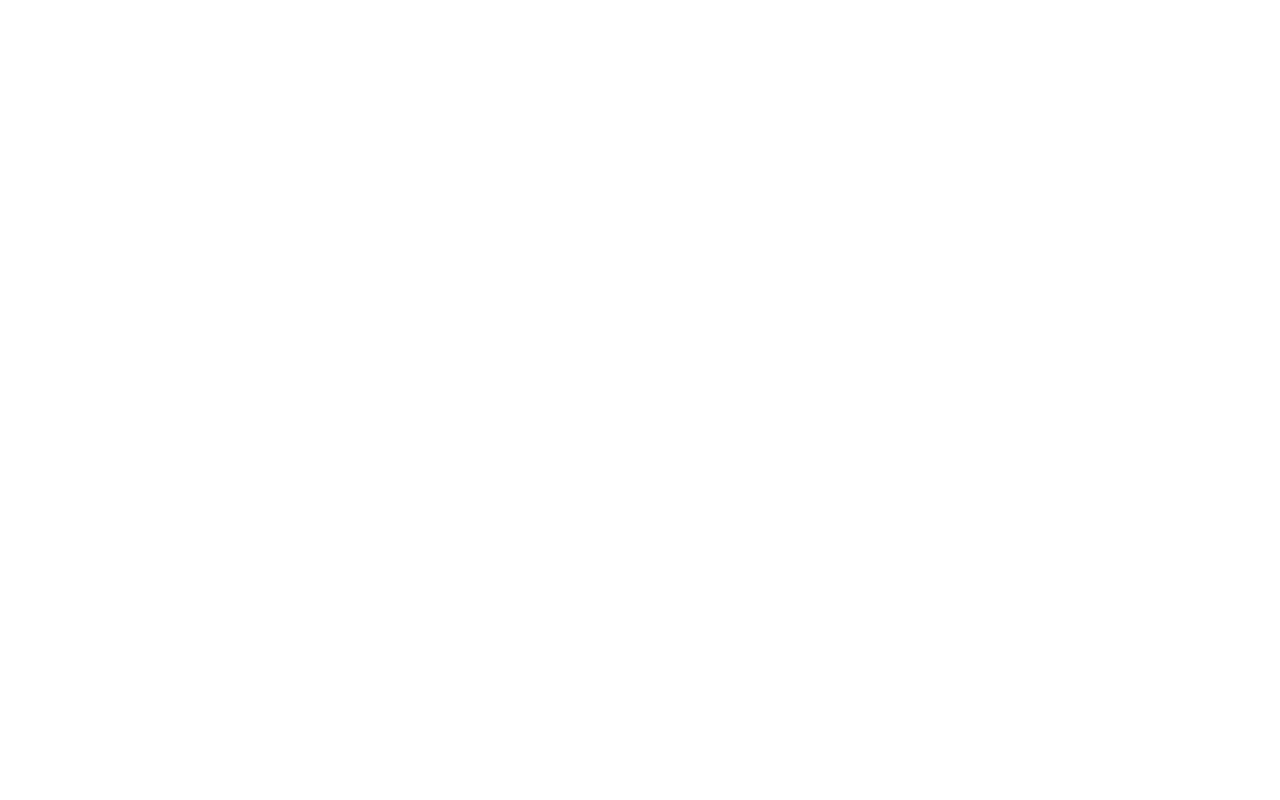
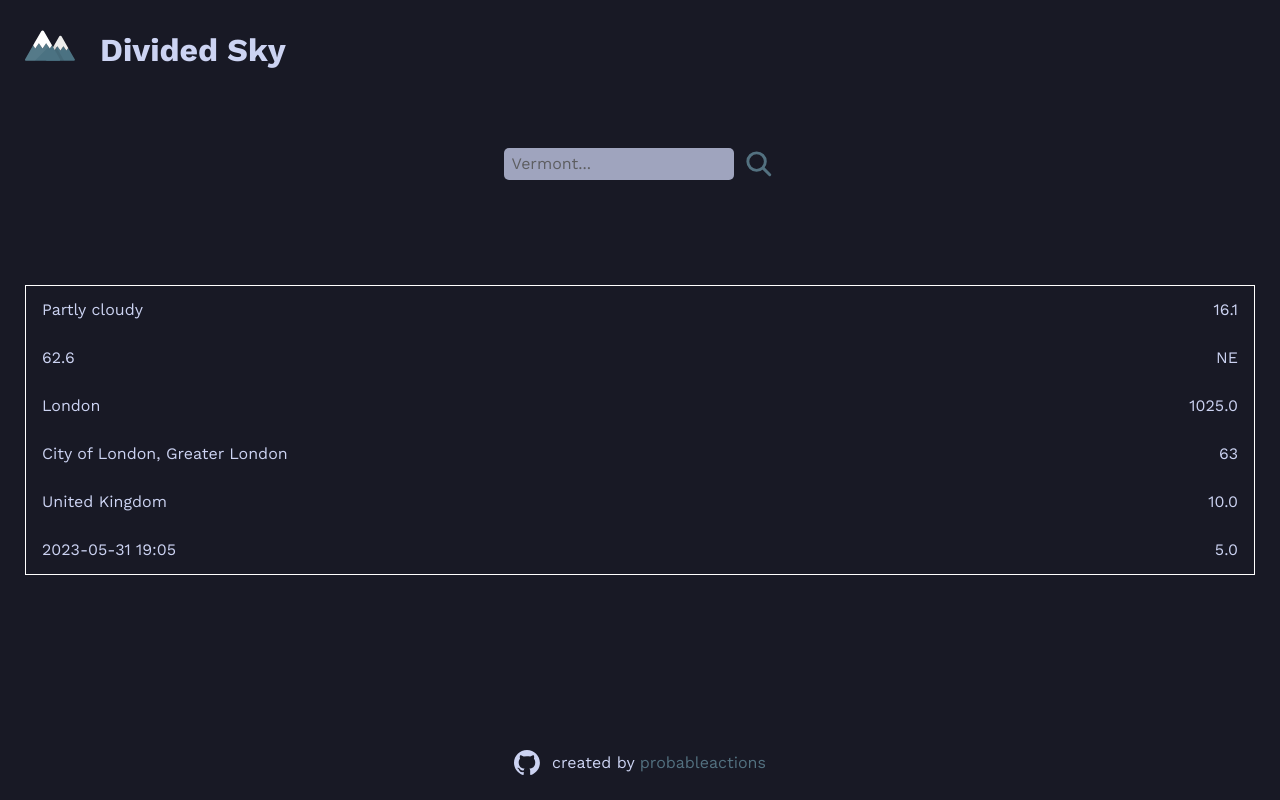
Before and after one commit to jlyon12/weather-app, a website built with webpack: page src/template.html in a window 1280 px wide. Built offline with nearby package versions, Linux system fonts and the light colour scheme.

Commit message:
Create basic HTML, CSS layout for current weather

```diff
--- a/src/styles/main.scss
+++ b/src/styles/main.scss
@@ -0,0 +1,126 @@
+/* work-sans-300 - latin */
+@font-face {
+	font-display: swap; /* Check https://developer.mozilla.org/en-US/docs/Web/CSS/@font-face/font-display for other options. */
+	font-family: 'Work Sans';
+	font-style: normal;
+	font-weight: 300;
+	src: url('../assets/fonts/work-sans-v18-latin-300.woff2') format('woff2'); /* Chrome 36+, Opera 23+, Firefox 39+, Safari 12+, iOS 10+ */
+}
+
+/* work-sans-regular - latin */
+@font-face {
+	font-display: swap; /* Check https://developer.mozilla.org/en-US/docs/Web/CSS/@font-face/font-display for other options. */
+	font-family: 'Work Sans';
+	font-style: normal;
+	font-weight: 400;
+	src: url('../assets/fonts/work-sans-v18-latin-regular.woff2') format('woff2'); /* Chrome 36+, Opera 23+, Firefox 39+, Safari 12+, iOS 10+ */
+}
+
+/* work-sans-700 - latin */
+@font-face {
+	font-display: swap; /* Check https://developer.mozilla.org/en-US/docs/Web/CSS/@font-face/font-display for other options. */
+	font-family: 'Work Sans';
+	font-style: normal;
+	font-weight: 700;
+	src: url('../assets/fonts/work-sans-v18-latin-700.woff2') format('woff2'); /* Chrome 36+, Opera 23+, Firefox 39+, Safari 12+, iOS 10+ */
+}
+
+$ff-primary: 'Work Sans', sans-serif;
+$clr-background: #181925;
+$clr-text: #ccd3f2;
+$clr-accent: #537180;
+
+body {
+	font-family: $ff-primary;
+	background-color: $clr-background;
+	color: #ccd3f2;
+}
+.page-wrapper {
+	min-height: 100vh;
+	padding: 25px;
+	display: grid;
+	grid-template-areas: 'header' 'main' 'footer';
+	grid-template-rows: min-content auto min-content;
+}
+.header {
+	display: grid;
+	grid-auto-flow: column;
+	justify-content: start;
+	place-items: center;
+	gap: 25px;
+	&__logo {
+		height: 50px;
+	}
+}
+
+.main {
+	display: grid;
+	gap: 2rem;
+
+	&__form {
+		display: grid;
+		grid-auto-flow: column;
+		place-content: center;
+		place-items: center;
+		gap: 0.5rem;
+		input[type='text'] {
+			background-color: $clr-text;
+			color: $clr-accent;
+			opacity: 0.75;
+			border: transparent !important;
+			border-radius: 5px;
+			padding: 0.25rem 0.5rem;
+			height: min-content;
+		}
+		button {
+			background-color: transparent;
+			border: transparent !important;
+			padding: 0;
+
+			img {
+				height: 35px;
+			}
+		}
+		img:hover {
+			transform: scale(1.1);
+		}
+	}
+
+	&__current-section {
+		border: 1px solid white;
+		display: grid;
+		grid-auto-flow: column;
+		grid-template-columns: repeat(2, 1fr);
+		justify-content: space-between;
+		padding: 0 1rem;
+		&__preview {
+			display: grid;
+			justify-items: start;
+			align-items: center;
+		}
+		&__details {
+			display: grid;
+			justify-items: end;
+			align-items: center;
+		}
+	}
+}
+
+.footer {
+	display: grid;
+	grid-auto-flow: column;
+	place-content: center;
+	place-items: center;
+	gap: 12.5px;
+	&__icon {
+		height: 25px;
+	}
+	&__link {
+		text-decoration: none;
+		color: $clr-accent;
+	}
+	&__link:hover {
+		text-decoration: underline;
+		text-underline-offset: 0.25rem;
+	}
+}
--- a/src/template.html
+++ b/src/template.html
@@ -11,7 +11,46 @@
 </head>
 
 <body>
+    <div class="page-wrapper">
+        <header class="header">
+            <img class="header__logo" src="./assets/images/mountain-logo.svg" alt="mountain-logo">
+            <h1 class="header__title">Divided Sky</h1>
+        </header>
+        <main class="main">
+            <form method="GET" action="" class="main__form" id="locationForm">
+                <label for="location" class="form-control">
+                    <input type="text" id="location" name="location" placeholder="Vermont...">
+                </label>
 
+
+                <button class="button" type="submit"><img src="./assets/images/search-icon.svg" alt=""></button>
+            </form>
+            <div class="main__current-section">
+                <div class="main__current-section__preview">
+                    <p id="conditonTextOutput">Partly cloudy</p>
+                    <p id="currentTempOutput">62.6</p>
+                    <p id="nameOutput">London</p>
+                    <p id="regionOutput">City of London, Greater London</p>
+                    <p id="countryOutput">United Kingdom</p>
+                    <p id="localTimeOutput">2023-05-31 19:05</p>
+                </div>
+                <div class="main__current-section__details">
+                    <p id="windSpeedOutput">16.1</p>
+                    <p id="windDirOutput">NE</p>
+                    <p id="pressureOutput">1025.0</p>
+                    <p id="HumidityOutput">63</p>
+                    <p id="visibilityOutput">10.0</p>
+                    <p id="uvOutput">5.0</p>
+                </div>
+            </div>
+            <div class="main__forecast-section"></div>
+        </main>
+        <footer class="footer">
+            <img src="./assets/images/github-mark-white.svg" alt="github-mark-white" class="footer__icon">
+            <p class="footer__text">created by <a href="https://github.com/probableactions"
+                    class="footer__link">probableactions</a></p>
+        </footer>
+    </div>
 </body>
 
 </html>
```
Also changed, not shown: src/assets/fonts/work-sans-v18-latin-300.woff2 (added), src/assets/fonts/work-sans-v18-latin-700.woff2 (added), src/assets/fonts/work-sans-v18-latin-regular.woff2 (added), src/assets/images/github-mark-white.svg (added), src/assets/images/mountain-logo.svg (added), src/assets/images/search-icon.svg (added), src/js/weather.js (added), 1 other file.
